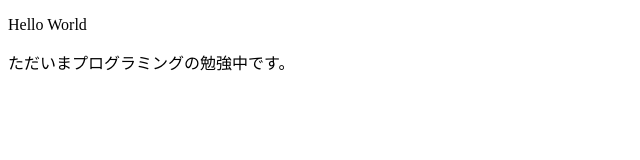
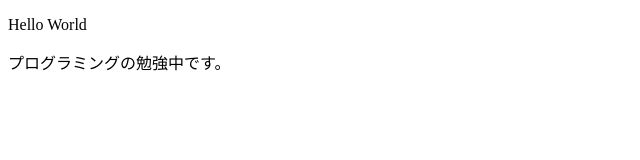
Before and after one commit to U-Yuri/fjord-test, a plain HTML site: page index.html in a window 1280 px wide. Shown: the whole page, without its empty margins (0-640 px from the left). Drawn offline with Linux system fonts and the light colour scheme.

Commit message:
変更した

```diff
--- a/index.html
+++ b/index.html
@@ -26,7 +26,7 @@
 
 <body>
   <p>Hello World</p>
-  ただいまプログラミングの勉強中です。
+  プログラミングの勉強中です。
 </body>
 
 </html>
```
